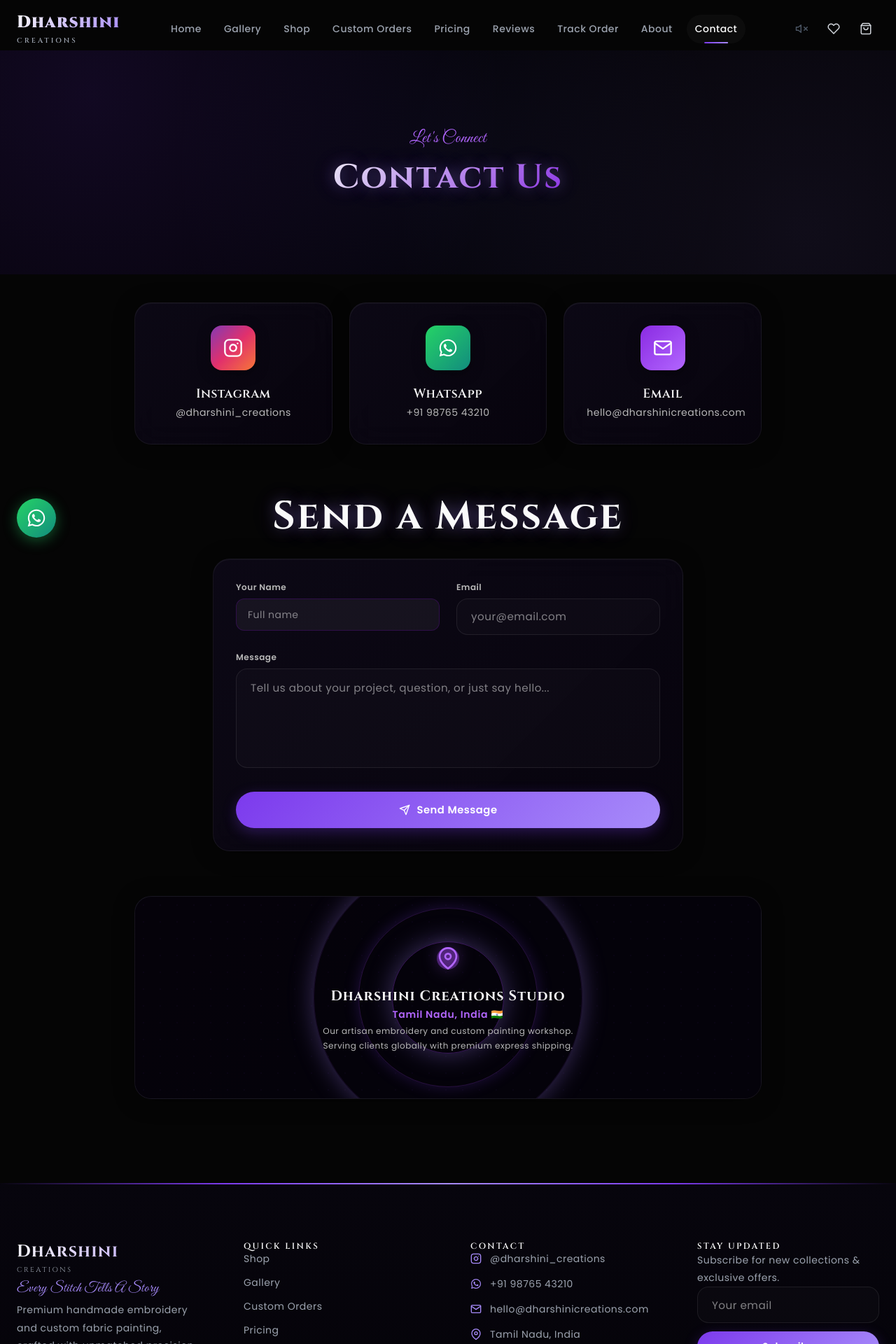
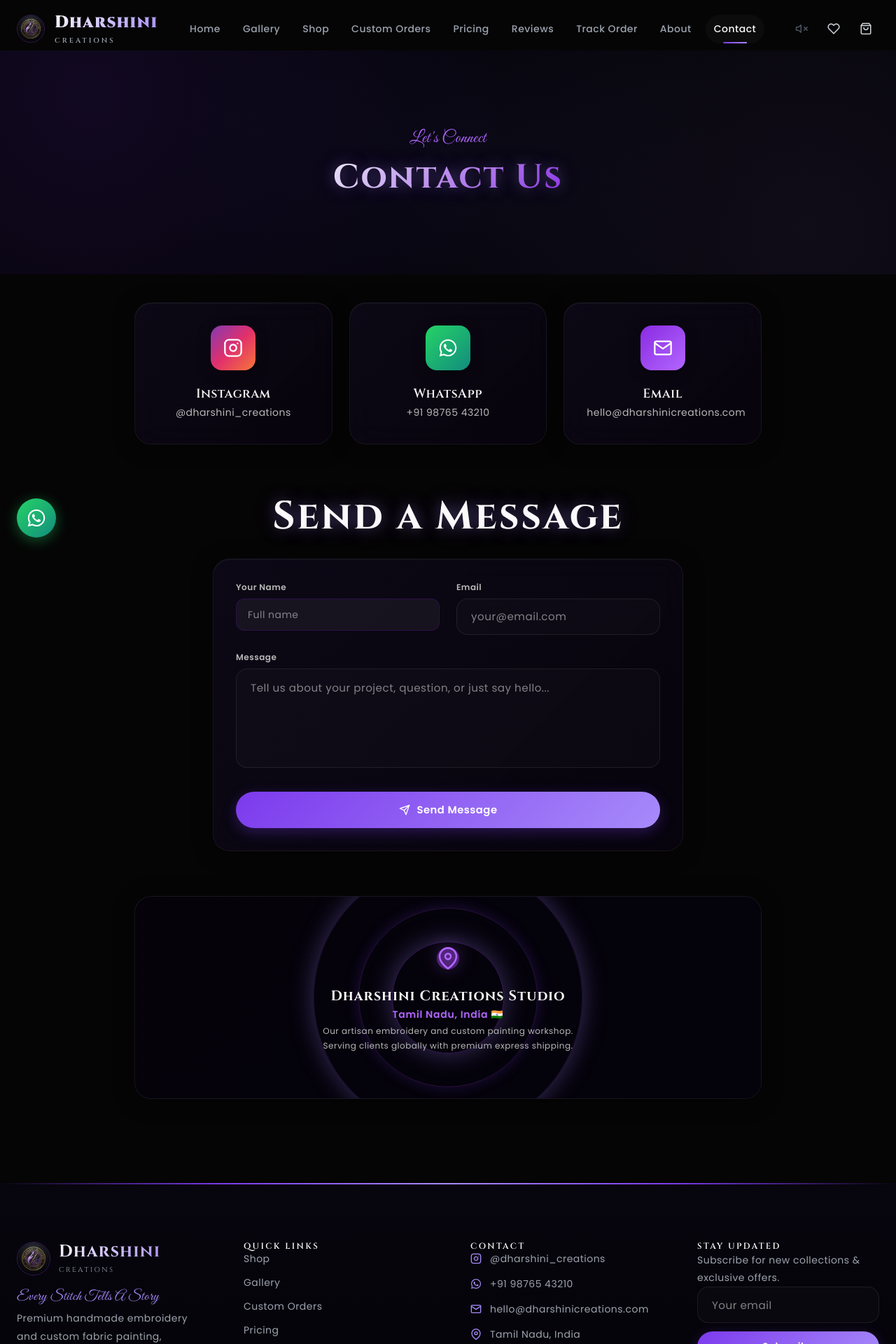
Before and after one commit to barathsk-424/dharshini, a React (Vite) app in the folder dharshini-creations/: page /contact in a window 1280 px wide. Shown: the top 1920 px of the page at 70% size. Built offline with nearby package versions, Linux system fonts and the light colour scheme.

Commit message:
Add generated brand logo to assets and integrate in Navbar and Footer

```diff
--- a/dharshini-creations/src/components/Layout/Footer.jsx
+++ b/dharshini-creations/src/components/Layout/Footer.jsx
@@ -1,6 +1,7 @@
 import { Link } from 'react-router-dom';
 import { FiInstagram, FiMail, FiMapPin, FiHeart } from 'react-icons/fi';
 import { FaWhatsapp } from 'react-icons/fa';
+import logo from '../../assets/logo.png';
 
 export default function Footer() {
   return (
@@ -12,11 +13,18 @@
         <div className="grid grid-cols-1 md:grid-cols-2 lg:grid-cols-4 gap-16">
           {/* Brand */}
           <div className="text-left">
-            <h3 className="font-cinzel text-2xl font-bold mb-1"
-              style={{ background: 'linear-gradient(135deg, #FAFAFA, #A78BFA)', WebkitBackgroundClip: 'text', WebkitTextFillColor: 'transparent' }}>
-              Dharshini
-            </h3>
-            <p className="font-cinzel text-[10px] tracking-[0.25em] mb-4" style={{ color: '#9CA3AF' }}>CREATIONS</p>
+            <div className="flex items-center gap-3 mb-3">
+              <div className="w-12 h-12 rounded-full overflow-hidden border border-purple-500/30 flex-shrink-0">
+                <img src={logo} alt="Logo" className="w-full h-full object-cover" />
+              </div>
+              <div>
+                <h3 className="font-cinzel text-2xl font-bold leading-none"
+                  style={{ background: 'linear-gradient(135deg, #FAFAFA, #A78BFA)', WebkitBackgroundClip: 'text', WebkitTextFillColor: 'transparent' }}>
+                  Dharshini
+                </h3>
+                <p className="font-cinzel text-[10px] tracking-[0.25em] mt-1" style={{ color: '#9CA3AF' }}>CREATIONS</p>
+              </div>
+            </div>
             <p className="font-great-vibes text-xl mb-4" style={{ color: '#A78BFA' }}>Every Stitch Tells A Story</p>
             <p className="text-sm leading-relaxed" style={{ color: '#9CA3AF' }}>
               Premium handmade embroidery and custom fabric painting, crafted with unmatched precision and creative soul in Tamil Nadu, India.
--- a/dharshini-creations/src/components/Layout/Navbar.jsx
+++ b/dharshini-creations/src/components/Layout/Navbar.jsx
@@ -3,6 +3,7 @@
 import { motion, AnimatePresence } from 'framer-motion';
 import { useCartStore, useUIStore } from '../../store/useStore';
 import { FiShoppingBag, FiHeart, FiMenu, FiX, FiVolume2, FiVolumeX } from 'react-icons/fi';
+import logo from '../../assets/logo.png';
 
 const navLinks = [
   { path: '/', label: 'Home' },
@@ -50,7 +51,10 @@
       >
         <div className="max-w-[1400px] mx-auto px-6 py-4 flex items-center justify-between">
           {/* Logo */}
-          <Link to="/" className="flex items-center gap-3 interactive group">
+          <Link to="/" className="flex items-center gap-3.5 interactive group">
+            <div className="relative w-10 h-10 rounded-full overflow-hidden border border-purple-500/30 flex-shrink-0 group-hover:border-purple-400 transition-all duration-300">
+              <img src={logo} alt="Logo" className="w-full h-full object-cover" />
+            </div>
             <div className="relative">
               <span className="font-cinzel text-xl md:text-2xl font-black tracking-wider transition-all duration-300 group-hover:scale-105"
                 style={{
```
Also changed, not shown: dharshini-creations/public/logo.png (added), dharshini-creations/src/assets/logo.png (added).
